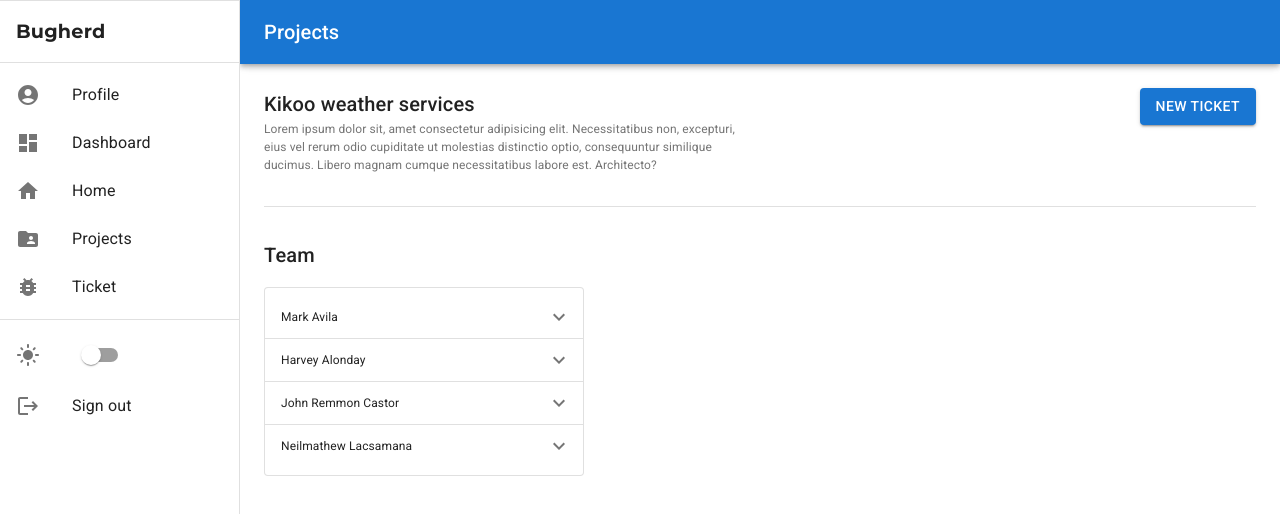
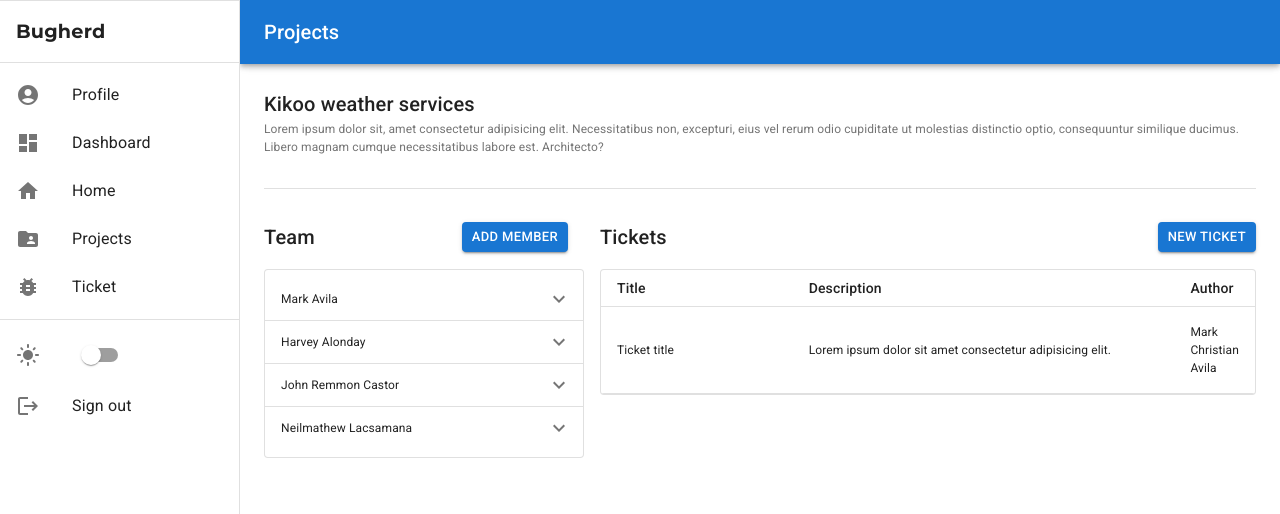
Before and after one commit to Mark-Avila/bugherd_frontend, a React (Vite) app: page /projects in a window 1280 px wide. Shown: the top 514 px of the page. Built offline with nearby package versions, Linux system fonts and the light colour scheme.

Commit message:
modified component directory structure

```diff
--- a/src/components/PageDrawer.tsx
+++ b/src/components/stateless/PageDrawer.tsx
@@ -22,7 +22,7 @@ import {
   Typography,
 } from "@mui/material";
 import { useContext } from "react";
-import { ColorModeContext } from "../App";
+import { ColorModeContext } from "../../App";
 
 interface IDrawerItem {
   text: string;
--- a/src/screens/Projects.tsx
+++ b/src/screens/Projects.tsx
@@ -9,8 +9,15 @@ import {
   IconButton,
   List,
   Paper,
+  Table,
+  TableBody,
+  TableCell,
+  TableContainer,
+  TableHead,
+  TableRow,
   Toolbar,
   Typography,
+  useTheme,
 } from "@mui/material";
 import { PageDrawer, TeamListItem } from "../components";
 import { useState } from "react";
@@ -21,6 +28,7 @@ const DRAWER_WIDTH = 240;
 function Projects() {
   const [mobileOpen, setMobileOpen] = useState(false);
   const handleDrawerToggle = () => setMobileOpen((prev) => !prev);
+  const theme = useTheme();
 
   return (
     <Box sx={{ display: "flex", width: "100%" }}>
@@ -80,23 +88,23 @@ function Projects() {
               magnam cumque necessitatibus labore est. Architecto?
             </Typography>
           </Box>
-          <Box
-            width="100%"
-            display="flex"
-            alignItems="start"
-            justifyContent="flex-end"
-          >
-            <Button variant="contained">New ticket</Button>
-          </Box>
         </Box>
 
         <Divider sx={{ marginY: 4 }} />
 
         <Grid container spacing={2}>
           <Grid item lg={4}>
-            <Typography variant="h6" marginBottom={2}>
-              Team
-            </Typography>
+            <Box
+              display="flex"
+              alignItems="center"
+              justifyContent="space-between"
+              marginBottom={2}
+            >
+              <Typography variant="h6">Team</Typography>
+              <Button sx={{ marginRight: 2 }} variant="contained" size="small">
+                Add member
+              </Button>
+            </Box>
             <Paper variant="outlined">
               <List>
                 <TeamListItem name="Mark Avila" />
@@ -109,7 +117,58 @@ function Projects() {
               </List>
             </Paper>
           </Grid>
-          <Grid item lg={6}></Grid>
+          <Grid item lg={8}>
+            <Box
+              display="flex"
+              alignItems="center"
+              justifyContent="space-between"
+              marginBottom={2}
+            >
+              <Typography variant="h6">Tickets</Typography>
+              <Button variant="contained" size="small">
+                New ticket
+              </Button>
+            </Box>
+            <TableContainer variant="outlined" component={Paper}>
+              <Table
+                sx={{
+                  width: "100%",
+                  "& .MuiTableRow-root:hover": {
+                    backgroundColor: theme.palette.action.hover,
+                    cursor: "pointer",
+                  },
+                }}
+                aria-label="ticket-table"
+              >
+                <TableHead>
+                  <TableCell size="small" width={200}>
+                    Title
+                  </TableCell>
+                  <TableCell size="small" width={400}>
+                    Description
+                  </TableCell>
+                  <TableCell size="small">Author</TableCell>
+                </TableHead>
+                <TableBody>
+                  <TableRow>
+                    <TableCell>
+                      <Typography fontSize={12}>Ticket title</Typography>
+                    </TableCell>
+                    <TableCell>
+                      <Typography fontSize={12}>
+                        Lorem ipsum dolor sit amet consectetur adipisicing elit.
+                      </Typography>
+                    </TableCell>
+                    <TableCell>
+                      <Typography fontSize={12}>
+                        Mark Christian Avila
+                      </Typography>
+                    </TableCell>
+                  </TableRow>
+                </TableBody>
+              </Table>
+            </TableContainer>
+          </Grid>
         </Grid>
       </Box>
     </Box>
```
Also changed, not shown: src/components/index.ts (+4 -4 lines), src/components/stateful/DataCard.tsx (renamed from src/components/DataCard.tsx), src/components/stateless/DataTable.tsx (renamed from src/components/DataTable.tsx), src/components/stateless/TeamListItem.tsx (renamed from src/components/TeamListItem.tsx).
